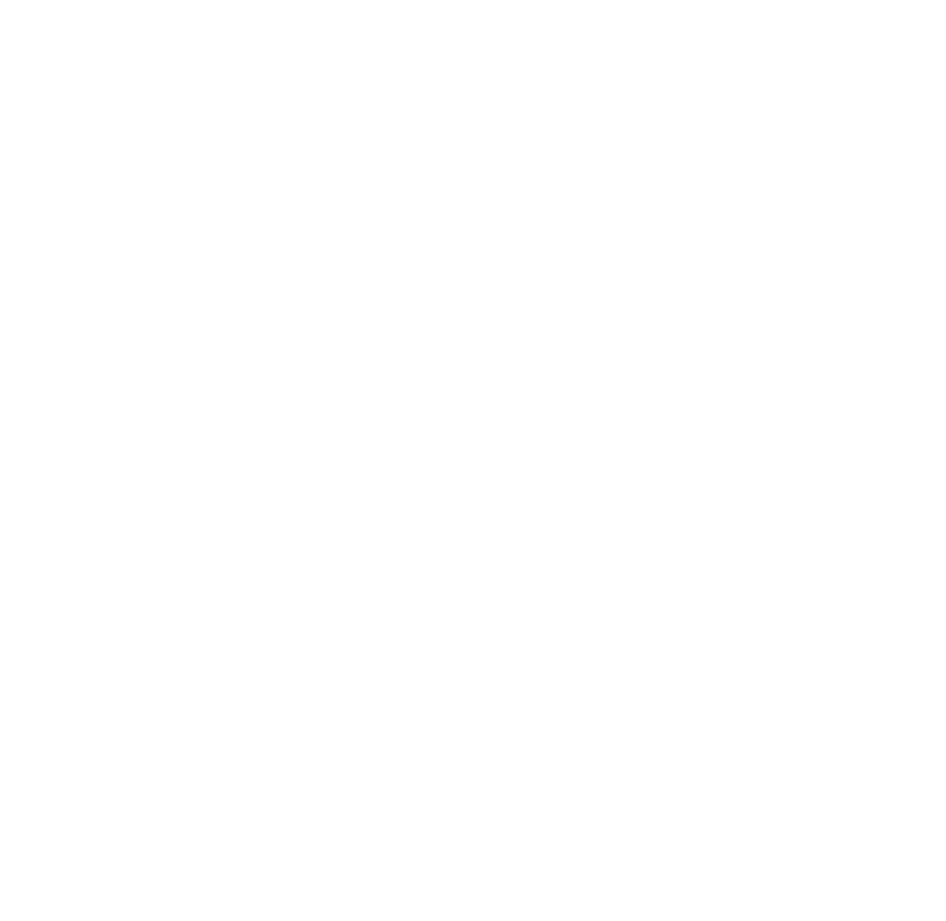
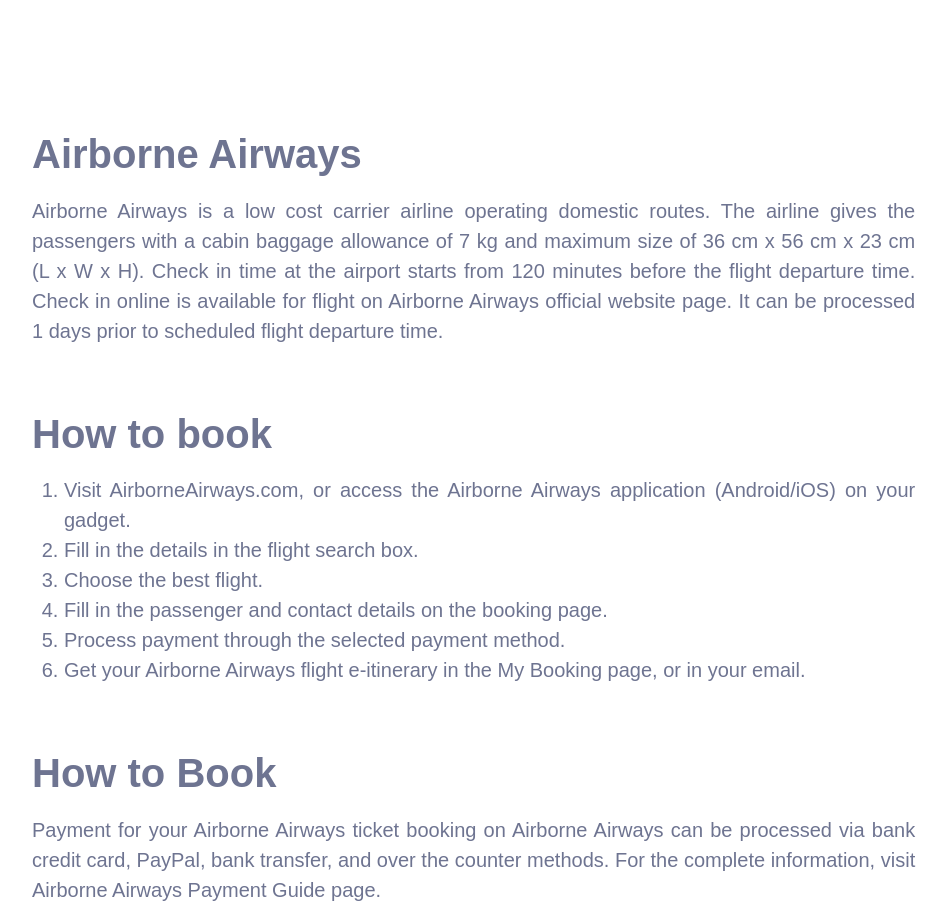
Before and after one commit to MathewAlcoseba/AirborneAirways, an Angular app: page / in a window 1280 px wide. Shown: the part 4200-5121 px from the top of the page, without its empty margins (160-1106 px from the left). Before the commit the page ends 4330 px from the top, so only its background shows below. Built offline with nearby package versions, Linux system fonts and the light colour scheme.

Commit message:
added more info

```diff
--- a/src/app/app.component.ts
+++ b/src/app/app.component.ts
@@ -1,4 +1,5 @@
 import { Component } from '@angular/core';
+
 
 @Component({
   selector: 'app-root',
--- a/src/app/homepage/homepage.component.html
+++ b/src/app/homepage/homepage.component.html
@@ -171,3 +171,34 @@
   </table>
 
 </div>
+
+<div class="bodyText1">
+  <h1>Airborne Airways</h1>
+<p>Airborne Airways is a low cost carrier airline operating domestic routes. The airline gives the passengers with a cabin baggage
+  allowance of 7 kg and maximum size of 36 cm x 56 cm x 23 cm (L x W x H). Check in time at the airport starts from 120 minutes before
+  the flight departure time. Check in online is available for flight on Airborne Airways official website page. It can be processed 1 days prior
+  to scheduled flight departure time.</p>
+</div>
+
+<div class="bodyText2">
+
+  <h1>How to book</h1>
+
+  <ol>
+    <li>Visit AirborneAirways.com, or access the Airborne Airways application (Android/iOS) on your gadget. </li>
+    <li>Fill in the details in the flight search box. </li>
+    <li>Choose the best flight. </li>
+    <li>Fill in the passenger and contact details on the booking page. </li>
+    <li>Process payment through the selected payment method. </li>
+    <li>Get your Airborne Airways flight e-itinerary in the My Booking page, or in your email.</li>
+  </ol>
+</div>
+
+<div class="bodyText3">
+
+  <h1>How to Book</h1>
+
+  <p>Payment for your Airborne Airways ticket booking on Airborne Airways can be processed via bank credit card, PayPal, bank transfer, and
+     over the counter methods. For the complete information, visit Airborne Airways Payment Guide page.
+  </p>
+</div>
--- a/src/app/homepage/homepage.component.scss
+++ b/src/app/homepage/homepage.component.scss
@@ -143,9 +143,9 @@
     overflow: auto;
 
   }
-
+ b
   .scrollable-table tbody {
-    padding-top: 20px; /* Set the desired padding to show the first few rows */
+    padding-top: 20px;
   }
 
 
@@ -190,3 +190,73 @@
         width: 60%;
       }
   }
+
+/////others//////////
+.bodyText1 h1{
+  color: #6E7491;
+  font-weight: 900;
+  font-family: 'Poppins', sans-serif;
+  margin-bottom: 2%;
+}
+
+.bodyText1 p{
+
+  font-size: 20px;
+  font-family: 'Poppins', sans-serif;
+  color: #6E7491;
+  text-align: justify;
+
+}
+
+.bodyText1{
+  text-align: justify;
+  width: 69%;
+  margin-top: 15%;
+  margin-left: 15%;
+}
+
+.bodyText2 h1{
+  color: #6E7491;
+  font-weight: 900;
+  font-family: 'Poppins', sans-serif;
+  margin-bottom: 2%;
+}
+
+.bodyText2 li{
+
+  font-size: 20px;
+  font-family: 'Poppins', sans-serif;
+  color: #6E7491;
+  text-align: justify;
+
+}
+
+.bodyText2{
+  text-align: justify;
+  width: 69%;
+  margin-top: 5%;
+  margin-left: 15%;
+}
+
+.bodyText3 h1{
+  color: #6E7491;
+  font-weight: 900;
+  font-family: 'Poppins', sans-serif;
+  margin-bottom: 2%;
+}
+
+.bodyText3 p{
+
+  font-size: 20px;
+  font-family: 'Poppins', sans-serif;
+  color: #6E7491;
+  text-align: justify;
+
+}
+
+.bodyText3{
+  text-align: justify;
+  width: 69%;
+  margin-top: 5%;
+  margin-left: 15%;
+}
```
Also changed, not shown: src/app/app.module.ts (+11 -2 lines).
